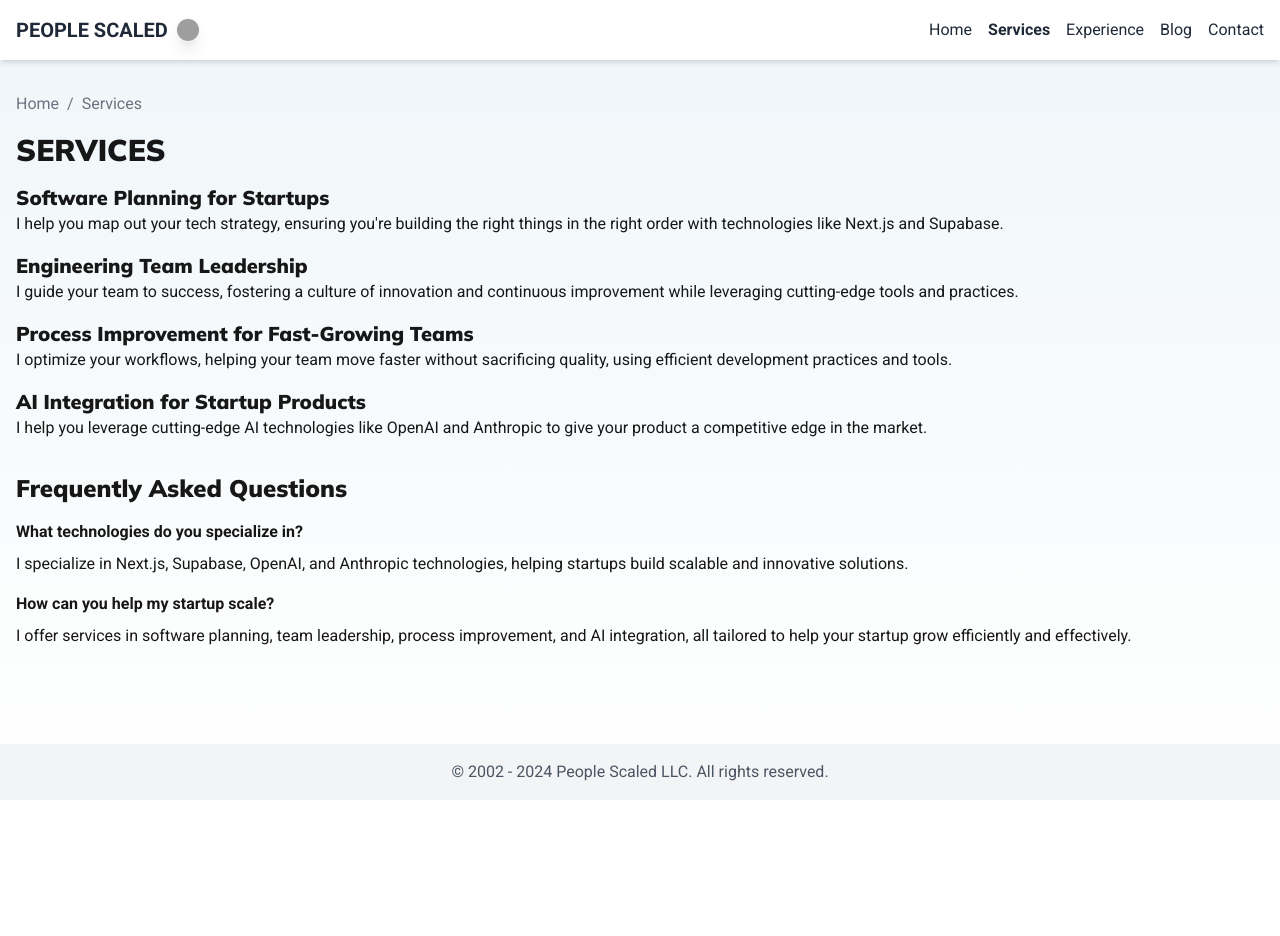
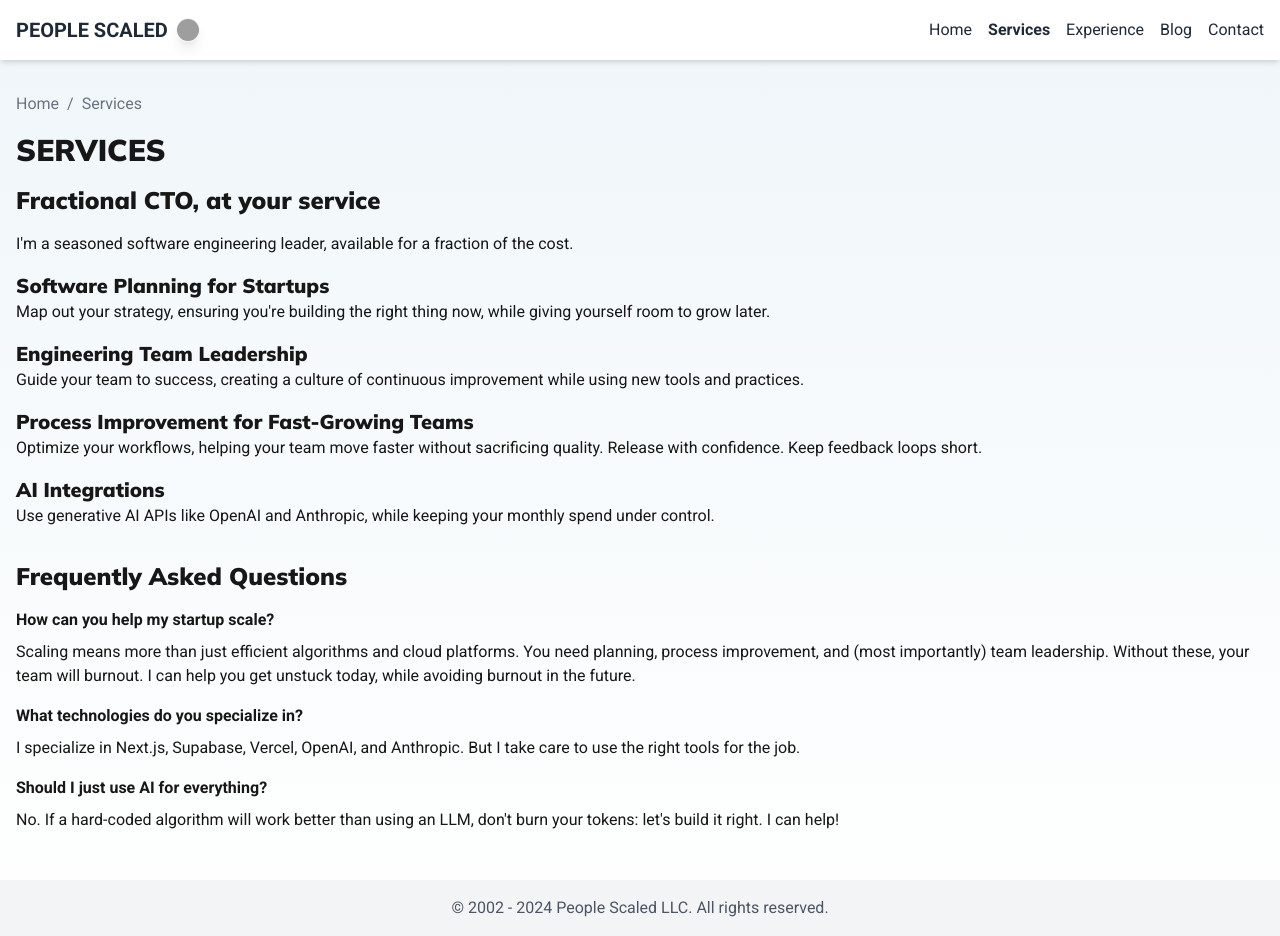
Before and after one commit to jlleblanc/jlleblanc.github.io, a Next.js app: page /services in a window 1280 px wide. Before the commit the page ends 800 px from the top, so only its background shows below. Built offline with nearby package versions, Linux system fonts and the light colour scheme; grey boxes are pictures that could not be loaded.

Commit message:
Services page updated

```diff
--- a/src/components/Breadcrumbs.js
+++ b/src/components/Breadcrumbs.js
@@ -2,7 +2,7 @@ import Link from 'next/link'
 import { useRouter } from 'next/router'
 import siteConfig from '../config/siteConfig'
 
-const Breadcrumbs = () => {
+const Breadcrumbs = ({ notFound = false }) => {
   const router = useRouter()
   const pathSegments = router.asPath.split('/').filter(segment => segment !== '')
 
@@ -34,7 +34,7 @@ const Breadcrumbs = () => {
               Home
             </Link>
           </li>
-          {pathSegments.map((segment, index) => (
+          {!notFound && pathSegments.map((segment, index) => (
             <li key={index} className="flex items-center">
               <span className="mx-2">/</span>
               <Link href={`/${pathSegments.slice(0, index + 1).join('/')}`}>
--- a/src/components/Layout.js
+++ b/src/components/Layout.js
@@ -5,7 +5,7 @@ import { useRouter } from 'next/router'
 import Breadcrumbs from './Breadcrumbs'
 import siteConfig from '../config/siteConfig'
 
-export default function Layout({ children, title, description, canonicalUrl, jsonLd }) {
+export default function Layout({ children, title, description, canonicalUrl, jsonLd, notFound = false}) {
   const [isMenuOpen, setIsMenuOpen] = useState(false)
   const router = useRouter()
 
@@ -82,7 +82,7 @@ export default function Layout({ children, title, description, canonicalUrl, jso
       </header>
 
       <main className="flex-grow container mx-auto px-4 py-8">
-        <Breadcrumbs />
+        <Breadcrumbs notFound={notFound} />
         {children}
       </main>
 
--- a/src/pages/404.js
+++ b/src/pages/404.js
@@ -8,6 +8,7 @@ export default function Custom404() {
       title="404 - Page Not Found"
       description="The page you&apos;re looking for doesn&apos;t exist. Let&apos;s get you back on track."
       canonicalUrl={`${siteConfig.siteUrl}/404`}
+      notFound={true}
     >
       <h1 className="text-4xl font-bold mb-4">404 - Page Not Found</h1>
       <p className="mb-4">Oops! The page you&apos;re looking for doesn&apos;t exist. It might have been moved or deleted.</p>
--- a/src/pages/services.js
+++ b/src/pages/services.js
@@ -5,14 +5,17 @@ import siteConfig from '../config/siteConfig'
 export default function Services() {
   const faqs = [
     {
-      question: "What technologies do you specialize in?",
-      answer: "I specialize in Next.js, Supabase, OpenAI, and Anthropic technologies, helping startups build scalable and innovative solutions."
+      question: "How can you help my startup scale?",
+      answer: "Scaling means more than just efficient algorithms and cloud platforms. You need planning, process improvement, and (most importantly) team leadership. Without these, your team will burnout. I can help you get unstuck today, while avoiding burnout in the future."
     },
     {
-      question: "How can you help my startup scale?",
-      answer: "I offer services in software planning, team leadership, process improvement, and AI integration, all tailored to help your startup grow efficiently and effectively."
+      question: "What technologies do you specialize in?",
+      answer: "I specialize in Next.js, Supabase, Vercel, OpenAI, and Anthropic. But I take care to use the right tools for the job."
     },
-    // Add more FAQs as needed
+    {
+      question: "Should I just use AI for everything?",
+      answer: "No. If a hard-coded algorithm will work better than using an LLM, don't burn your tokens: let's build it right. I can help!"
+    },
   ]
 
   const jsonLd = {
@@ -52,7 +55,7 @@ export default function Services() {
           "@type": "Offer",
           "itemOffered": {
             "@type": "Service",
-            "name": "AI Integration for Startup Products"
+            "name": "AI Integrations"
           }
         }
       ]
@@ -67,22 +70,24 @@ export default function Services() {
       jsonLd={jsonLd}
     >
       <h1 className="text-3xl font-bold mb-4">Services</h1>
+      <h2 className="text-2xl font-bold mb-4">Fractional CTO, at your service</h2>
+      <p className="mb-4">I&apos;m a seasoned software engineering leader, available for a fraction of the cost.</p>
       <ul className="mb-8">
         <li className="mb-4">
           <h3 className="text-xl font-semibold">Software Planning for Startups</h3>
-          <p>I help you map out your tech strategy, ensuring you&apos;re building the right things in the right order with technologies like Next.js and Supabase.</p>
+          <p>Map out your strategy, ensuring you&apos;re building the right thing now, while giving yourself room to grow later.</p>
         </li>
         <li className="mb-4">
           <h3 className="text-xl font-semibold">Engineering Team Leadership</h3>
-          <p>I guide your team to success, fostering a culture of innovation and continuous improvement while leveraging cutting-edge tools and practices.</p>
+          <p>Guide your team to success, creating a culture of continuous improvement while using new tools and practices.</p>
         </li>
         <li className="mb-4">
           <h3 className="text-xl font-semibold">Process Improvement for Fast-Growing Teams</h3>
-          <p>I optimize your workflows, helping your team move faster without sacrificing quality, using efficient development practices and tools.</p>
+          <p>Optimize your workflows, helping your team move faster without sacrificing quality. Release with confidence. Keep feedback loops short.</p>
         </li>
         <li className="mb-4">
-          <h3 className="text-xl font-semibold">AI Integration for Startup Products</h3>
-          <p>I help you leverage cutting-edge AI technologies like OpenAI and Anthropic to give your product a competitive edge in the market.</p>
+          <h3 className="text-xl font-semibold">AI Integrations</h3>
+          <p>Use generative AI APIs like OpenAI and Anthropic, while keeping your monthly spend under control.</p>
         </li>
       </ul>
       <FAQ faqs={faqs} />
```
